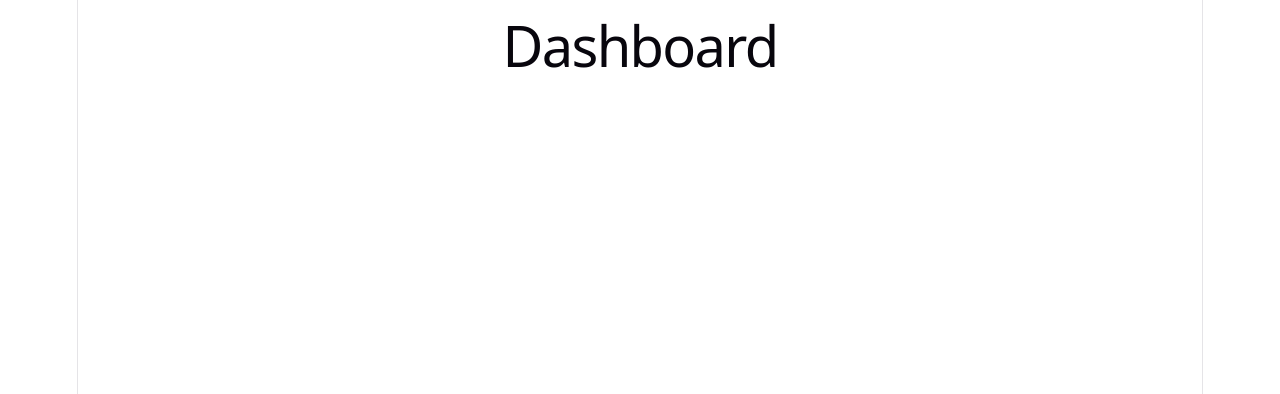
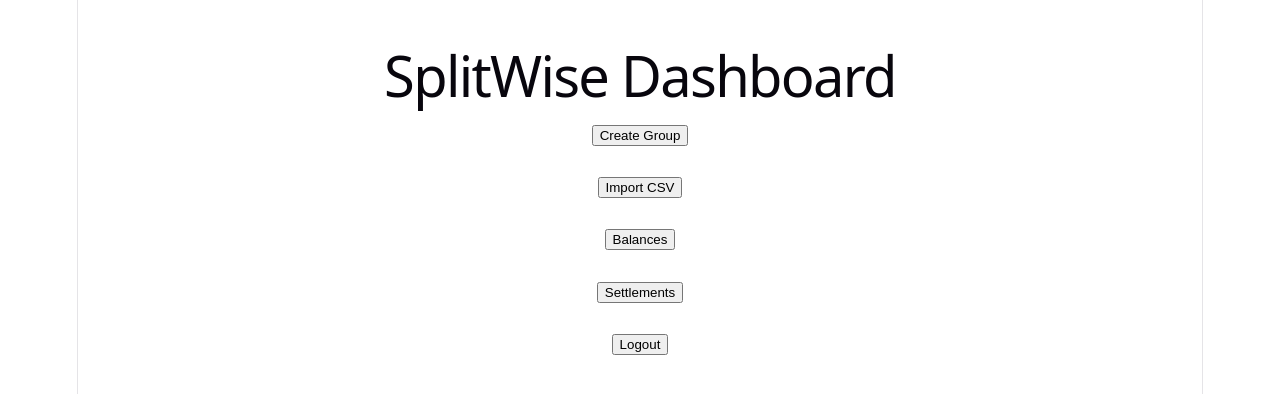
Before and after one commit to akash120405/splitwise-frontend, a React (Vite) app: page /dashboard in a window 1280 px wide. Shown: the top 394 px of the page. Built offline with nearby package versions, Linux system fonts and the light colour scheme.

Commit message:
Add group creation page

```diff
--- a/src/App.tsx
+++ b/src/App.tsx
@@ -6,7 +6,7 @@
 import ImportCsv from "./pages/ImportCsv";
 import Balances from "./pages/Balances";
 import Settlements from "./pages/Settlements";
-
+import Groups from "./pages/Groups";
 function App() {
   return (
     <BrowserRouter>
@@ -14,10 +14,11 @@
         <Route path="/" element={<Login />} />
         <Route path="/register" element={<Register />} />
         <Route path="/dashboard" element={<Dashboard />} />
+        <Route path="/groups" element={<Groups />} />
         <Route path="/import" element={<ImportCsv />} />
         <Route path="/balances" element={<Balances />} />
         <Route path="/settlements" element={<Settlements />} />
-      </Routes>
+    </Routes>
     </BrowserRouter>
   );
 }
--- a/src/api/api.ts
+++ b/src/api/api.ts
@@ -4,4 +4,14 @@
   baseURL: "https://splitwise-backend-w3gc.onrender.com/api",
 });
 
+api.interceptors.request.use((config) => {
+  const token = localStorage.getItem("token");
+
+  if (token) {
+    config.headers.Authorization = `Bearer ${token}`;
+  }
+
+  return config;
+});
+
 export default api;
--- a/src/pages/Dashboard.tsx
+++ b/src/pages/Dashboard.tsx
@@ -1,3 +1,48 @@
+import { useNavigate } from "react-router-dom";
+
 export default function Dashboard() {
-  return <h1>Dashboard</h1>;
+  const navigate = useNavigate();
+
+  return (
+    <div style={{ padding: "30px" }}>
+      <h1>SplitWise Dashboard</h1>
+
+      <button onClick={() => navigate("/groups")}>
+        Create Group
+      </button>
+
+      <br />
+      <br />
+
+      <button onClick={() => navigate("/import")}>
+        Import CSV
+      </button>
+
+      <br />
+      <br />
+
+      <button onClick={() => navigate("/balances")}>
+        Balances
+      </button>
+
+      <br />
+      <br />
+
+      <button onClick={() => navigate("/settlements")}>
+        Settlements
+      </button>
+
+      <br />
+      <br />
+
+      <button
+        onClick={() => {
+          localStorage.removeItem("token");
+          navigate("/");
+        }}
+      >
+        Logout
+      </button>
+    </div>
+  );
 }
--- /dev/null
+++ b/src/pages/Groups.tsx
@@ -0,0 +1,45 @@
+import { useState } from "react";
+import api from "../api/api";
+
+export default function Groups() {
+  const [name, setName] = useState("");
+
+  const createGroup = async () => {
+    try {
+      const res = await api.post("/groups", {
+        name,
+      });
+
+      console.log(res.data);
+
+      alert("Group Created");
+
+      setName("");
+    } catch (err) {
+      console.error(err);
+
+      alert("Failed to create group");
+    }
+  };
+
+  return (
+    <div style={{ padding: "20px" }}>
+      <h1>Create Group</h1>
+
+      <input
+        placeholder="Group Name"
+        value={name}
+        onChange={(e) =>
+          setName(e.target.value)
+        }
+      />
+
+      <br />
+      <br />
+
+      <button onClick={createGroup}>
+        Create Group
+      </button>
+    </div>
+  );
+}
```
